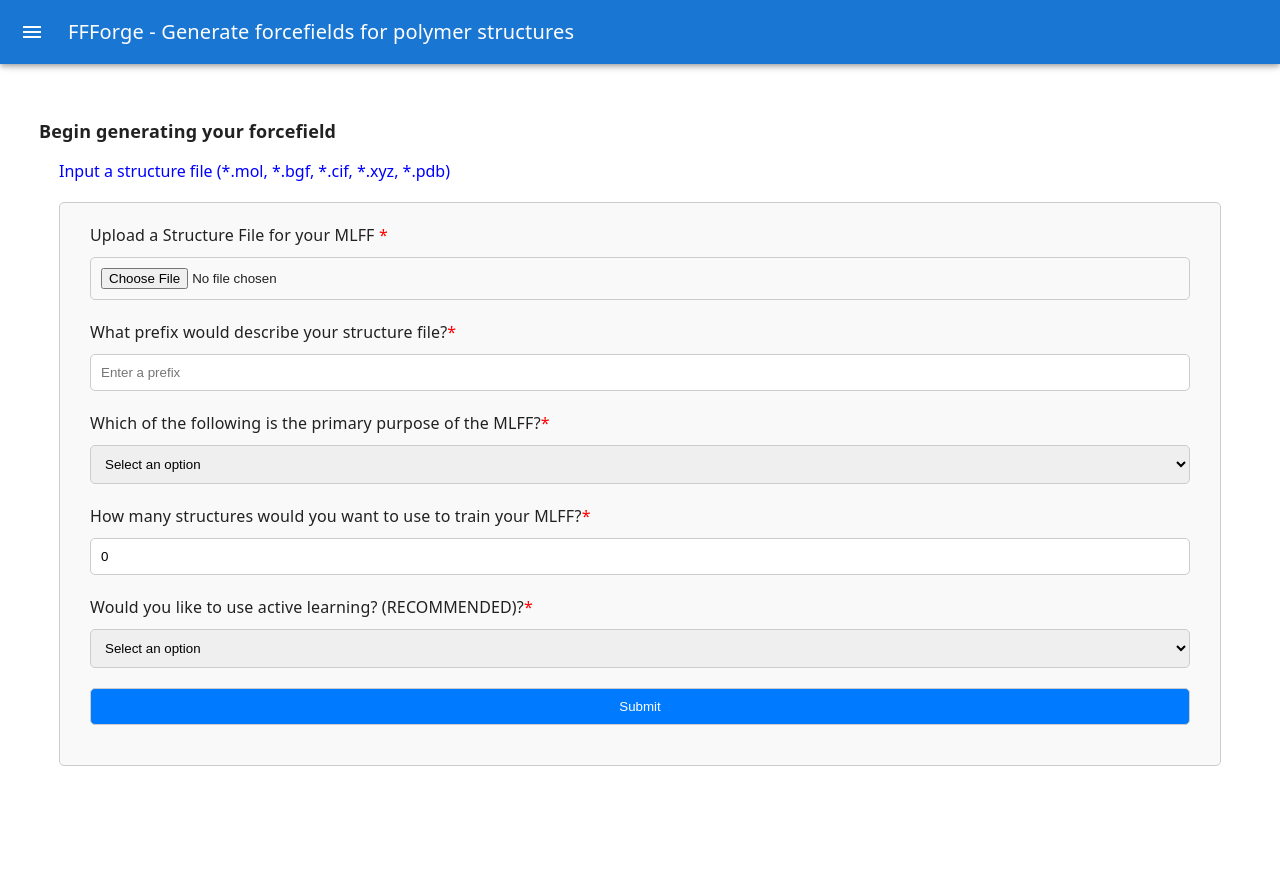
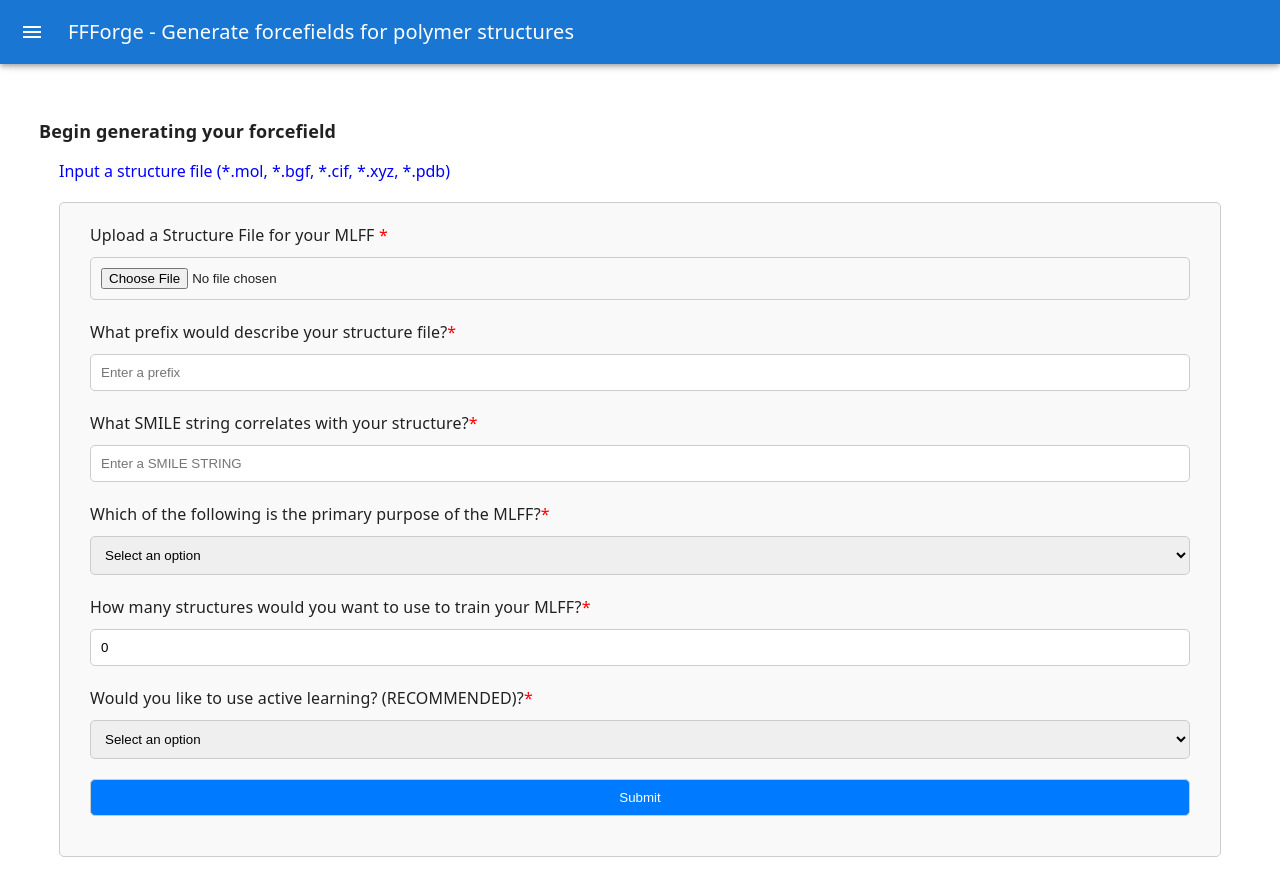
Before and after one commit to beneenfune/FFForge, a Next.js app in the folder frontend/: page /file-input in a window 1280 px wide. Shown: the top 896 px of the page. Before the commit the page ends 825 px from the top, so only its background shows below. Built offline with nearby package versions, Linux system fonts and the light colour scheme.

Commit message:
added smile string input section

```diff
--- a/frontend/app/file-input/WorkflowForm.js
+++ b/frontend/app/file-input/WorkflowForm.js
@@ -12,11 +12,13 @@ const WorkflowForm = () => {
   const [structureType, setStructureType] = useState("");
   const [useActiveLearning, setUseActiveLearning] = useState("");
   const [prefix, setPrefix] = useState("");
+  const [smileStringInput, setSmileString] = useState("");
   const [maxStructures, setMaxStructures] =  useState(0);
   const [successMessage, setSuccessMessage] = useState("");
   const [atomToRemove, setAtomToRemove] = useState("");
   const [electrolyteAtoms, setElectrolyteAtoms] = useState("");
   const [adsorbateMolecules, setAdsorbateMolecules] = useState("");
+
 
   // Use axios to handle multiple objects including files
   function handleSubmit(event) {
@@ -27,6 +29,7 @@ const WorkflowForm = () => {
     formData.append("use_active_learning", useActiveLearning);
     formData.append("max_structures", maxStructures);
     formData.append("prefix", prefix);
+    formData.append("smileString", smileStringInput);
 
     // Conditionally append fields based on primaryPurpose
     if (primaryPurpose === "DMA") {
@@ -93,6 +96,21 @@ const WorkflowForm = () => {
           value={prefix}
           onChange={(e) => setPrefix(e.target.value)}
           placeholder="Enter a prefix"
+          required
+        />
+      </div>
+
+      {/* SMILESTRINGINPUT */}
+      <div>
+        <label className={styles.label}>
+          What SMILE string correlates with your structure?
+          <span style={{ color: "red" }}>*</span>
+        </label>
+        <input
+          type="text"
+          value={smileStringInput}
+          onChange={(e) => setSmileString(e.target.value)}
+          placeholder="Enter a SMILE STRING"
           required
         />
       </div>
```
